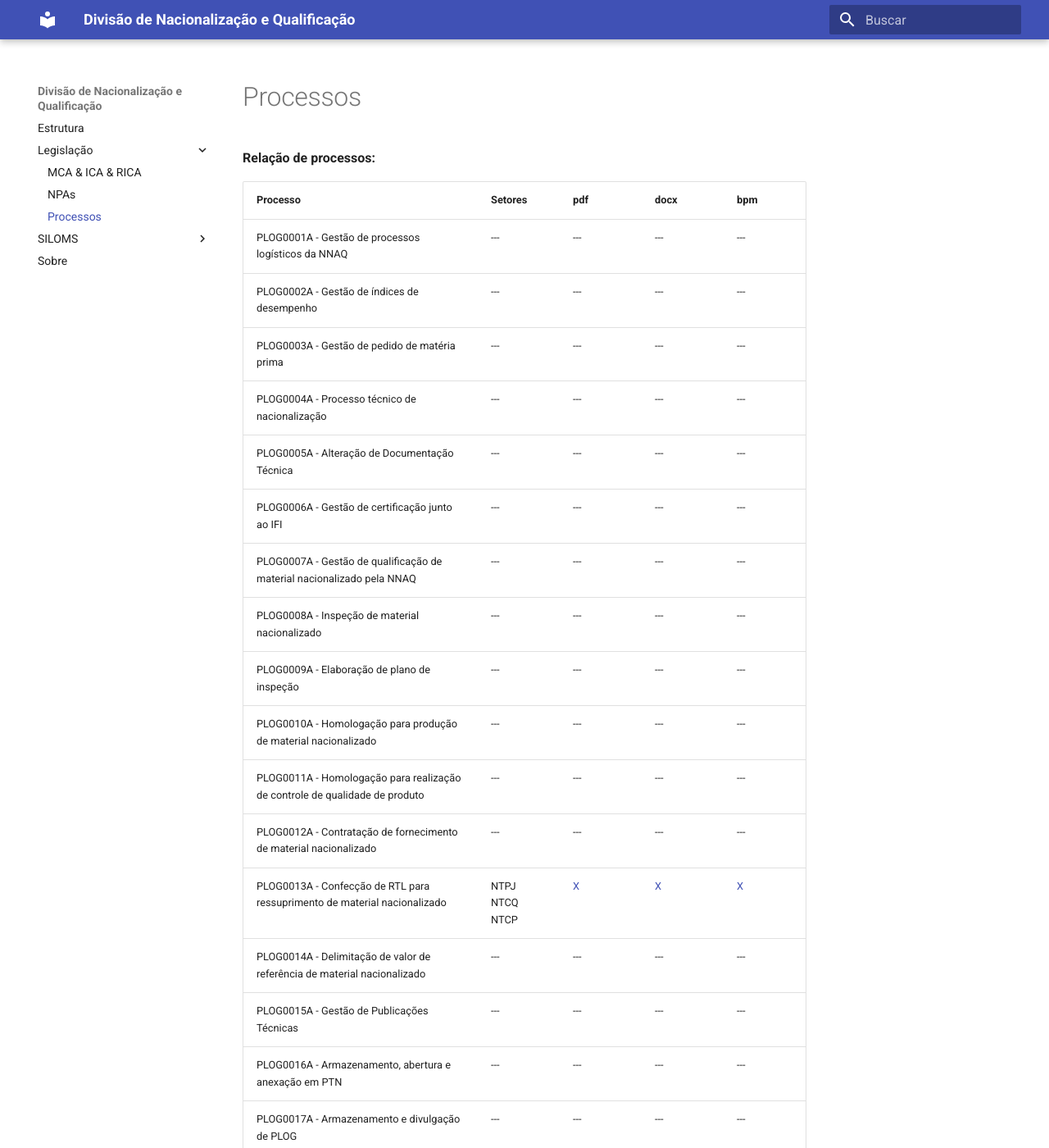
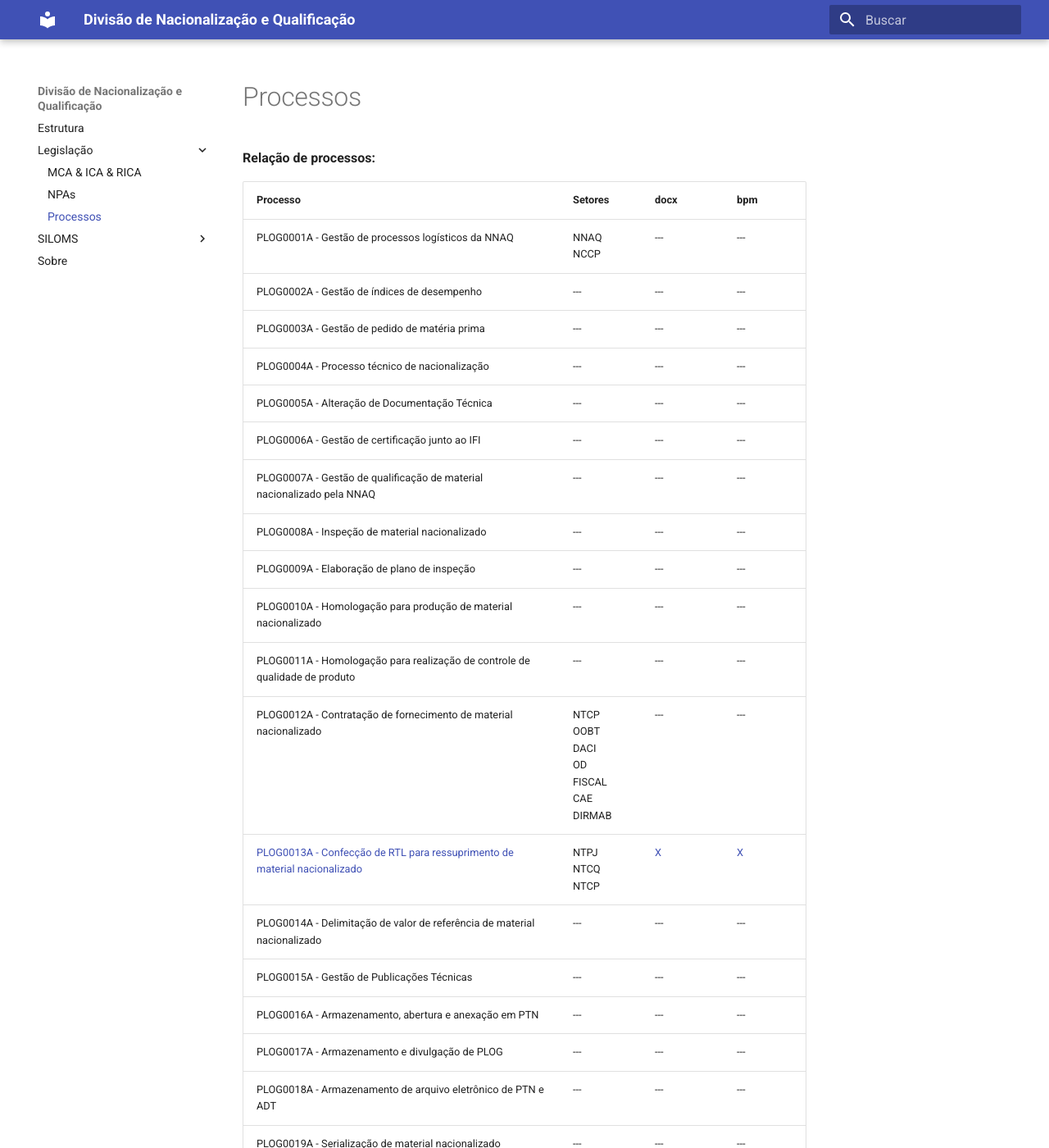
Before and after one commit to nacionalizacao/nacionalizacao.github.io, an MkDocs documentation site: the page built from docs/legislacao/plog/index.md, in a window 1280 px wide and 1400 px high. Shown: the whole window at 82% size. Built offline with MkDocs 1.6.1 and Material for MkDocs 9.7.7, drawn with Linux system fonts in a browser that asks for light colours.

Commit message:
tabela processos

```diff
--- a/docs/legislacao/plog/index.md
+++ b/docs/legislacao/plog/index.md
@@ -1,25 +1,25 @@
 **Relação de processos:**
 
-| Processo | Setores | pdf | docx | bpm |
-| ---      | ---     | ---  | --- | --- |
-| PLOG0001A - Gestão de processos logísticos da NNAQ | ---     | ---  | --- | --- |
-| PLOG0002A - Gestão de índices de desempenho | ---     | ---  | --- | --- |
-| PLOG0003A - Gestão de pedido de matéria prima | ---     | ---  | --- | --- |
-| PLOG0004A - Processo técnico de nacionalização | ---     | ---  | --- | --- |
-| PLOG0005A - Alteração de Documentação Técnica | ---     | ---  | --- | --- |
-| PLOG0006A - Gestão de certificação junto ao IFI | ---     | ---  | --- | --- |
-| PLOG0007A - Gestão de qualificação de material nacionalizado pela NNAQ | ---     | ---  | --- | --- |
-| PLOG0008A - Inspeção de material nacionalizado | ---     | ---  | --- | --- |
-| PLOG0009A - Elaboração de plano de inspeção | ---     | ---  | --- | --- |
-| PLOG0010A - Homologação para produção de material nacionalizado | ---     | ---  | --- | --- |
-| PLOG0011A - Homologação para realização de controle de qualidade de produto | ---     | ---  | --- | --- |
-| PLOG0012A - Contratação de fornecimento de material nacionalizado | ---     | ---  | --- | --- |
-| PLOG0013A - Confecção de RTL para ressuprimento de material nacionalizado | NTPJ <br> NTCQ <br> NTCP  | [X](PLOG0013A - Confecção de RTL para ressuprimento de material nacionalizado.pdf) | [X](PLOG0013A - Confecção de RTL para ressuprimento de material nacionalizado.docx) | [X](PLOG0013A - Confecção de RTL para ressuprimento de material nacionalizado.bpm) |
-| PLOG0014A - Delimitação de valor de referência de material nacionalizado | ---     | ---  | --- | --- |
-| PLOG0015A - Gestão de Publicações Técnicas | ---     | ---  | --- | --- |
-| PLOG0016A - Armazenamento, abertura e anexação em PTN | ---     | ---  | --- | --- |
-| PLOG0017A - Armazenamento e divulgação de PLOG | ---     | ---  | --- | --- |
-| PLOG0018A - Armazenamento de arquivo eletrônico de PTN e ADT | ---     | ---  | --- | --- |
-| PLOG0019A - Serialização de material nacionalizado | ---     | ---  | --- | --- |
-| PLOG0020A - Gestão de calibração de equipamentos da NNAQ | ---     | ---  | --- | --- |
-| PLOG0021A - Implantação de part number de material nacionalizado em PTN | ---     | ---  | --- | --- |
+| Processo | Setores | docx | bpm |
+| ---      | ---     | --- | --- |
+| PLOG0001A - Gestão de processos logísticos da NNAQ | NNAQ <br> NCCP | --- | --- |
+| PLOG0002A - Gestão de índices de desempenho | ---     | --- | --- |
+| PLOG0003A - Gestão de pedido de matéria prima | ---     | --- | --- |
+| PLOG0004A - Processo técnico de nacionalização | ---     | --- | --- |
+| PLOG0005A - Alteração de Documentação Técnica | ---     | --- | --- |
+| PLOG0006A - Gestão de certificação junto ao IFI | ---     | --- | --- |
+| PLOG0007A - Gestão de qualificação de material nacionalizado pela NNAQ | ---     | --- | --- |
+| PLOG0008A - Inspeção de material nacionalizado | ---     | --- | --- |
+| PLOG0009A - Elaboração de plano de inspeção | ---     | --- | --- |
+| PLOG0010A - Homologação para produção de material nacionalizado | ---     | --- | --- |
+| PLOG0011A - Homologação para realização de controle de qualidade de produto | ---     | --- | --- |
+| PLOG0012A - Contratação de fornecimento de material nacionalizado | NTCP <br> OOBT <br> DACI <br> OD <br> FISCAL <br> CAE <br> DIRMAB | --- | --- |
+| [PLOG0013A - Confecção de RTL para ressuprimento de material nacionalizado](PLOG0013A - Confecção de RTL para ressuprimento de material nacionalizado.pdf) | NTPJ <br> NTCQ <br> NTCP  | [X](PLOG0013A - Confecção de RTL para ressuprimento de material nacionalizado.docx) | [X](PLOG0013A - Confecção de RTL para ressuprimento de material nacionalizado.bpm) |
+| PLOG0014A - Delimitação de valor de referência de material nacionalizado | ---     | --- | --- |
+| PLOG0015A - Gestão de Publicações Técnicas | ---     | --- | --- |
+| PLOG0016A - Armazenamento, abertura e anexação em PTN | ---     | --- | --- |
+| PLOG0017A - Armazenamento e divulgação de PLOG | ---     | --- | --- |
+| PLOG0018A - Armazenamento de arquivo eletrônico de PTN e ADT | ---     | --- | --- |
+| PLOG0019A - Serialização de material nacionalizado | ---     | --- | --- |
+| PLOG0020A - Gestão de calibração de equipamentos da NNAQ | ---     | --- | --- |
+| PLOG0021A - Implantação de part number de material nacionalizado em PTN | ---     | --- | --- |
```
